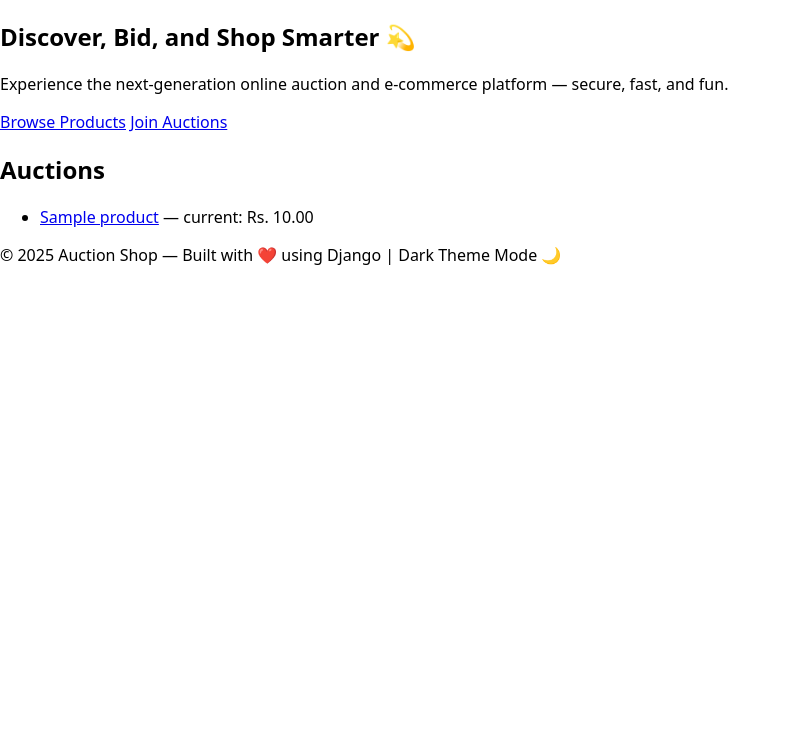
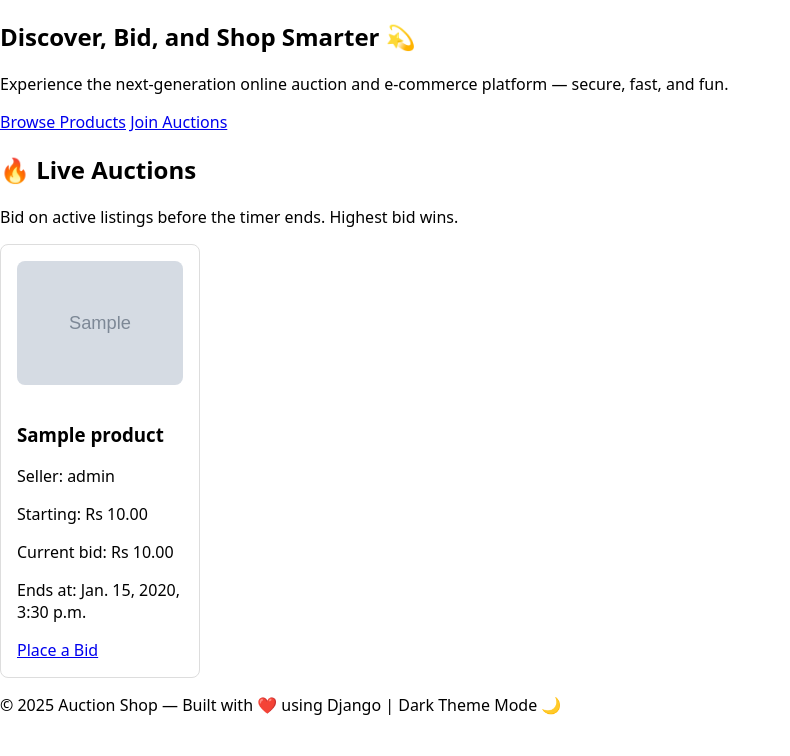
Before and after one commit to Dinath2002/auction_shop, a Django app: page /auctions/ in a window 1280 px wide. Shown: the part 44-800 px from the top of the page, without its empty margins (0-790 px from the left). Run offline with Django 5.2, Linux system fonts and the light colour scheme; data comes from the database, SQL or seed files in the repository; tables that the repository leaves empty hold one stand-in row (values such as "Sample post"); grey boxes marked "Sample" are stand-in pictures.

Commit message:
Add listing list template with auction details

```diff
--- a/auctions/templates/auctions/listing_list.html
+++ b/auctions/templates/auctions/listing_list.html
@@ -1,9 +1,44 @@
 {% extends 'core/base.html' %}
+
+{% block title %}Live Auctions | AuctionShop{% endblock %}
+
 {% block content %}
-<h2>Auctions</h2>
-<ul>
-  {% for l in object_list %}
-    <li><a href="{% url 'auctions:listing_detail' l.pk %}">{{ l.product.title }}</a> — current: Rs. {{ l.current_bid }}</li>
-  {% empty %}<li>No auctions.</li>{% endfor %}
-</ul>
+<h2>🔥 Live Auctions</h2>
+<p class="muted">Bid on active listings before the timer ends. Highest bid wins.</p>
+
+<div class="grid">
+    {% for listing in object_list %}
+        <div class="card">
+            {% if listing.product.image %}
+                <img src="{{ listing.product.image.url }}" alt="{{ listing.product.title }}"
+                     style="width:100%; border-radius:8px; margin-bottom:0.8rem;">
+            {% endif %}
+
+            <h3>{{ listing.product.title }}</h3>
+
+            <p class="muted">
+                Seller: {{ listing.seller.username }}
+            </p>
+
+            <p class="price">
+                Starting: Rs {{ listing.starting_price }}
+            </p>
+
+            <p>
+                Current bid:
+                Rs {{ listing.current_price|default:listing.starting_price }}
+            </p>
+
+            <p>
+                Ends at: {{ listing.ends_at }}
+            </p>
+
+            <a href="{% url 'auctions:listing_detail' listing.slug %}" class="btn">
+                Place a Bid
+            </a>
+        </div>
+    {% empty %}
+        <p>No live auctions at the moment. Check back soon.</p>
+    {% endfor %}
+</div>
 {% endblock %}
```
